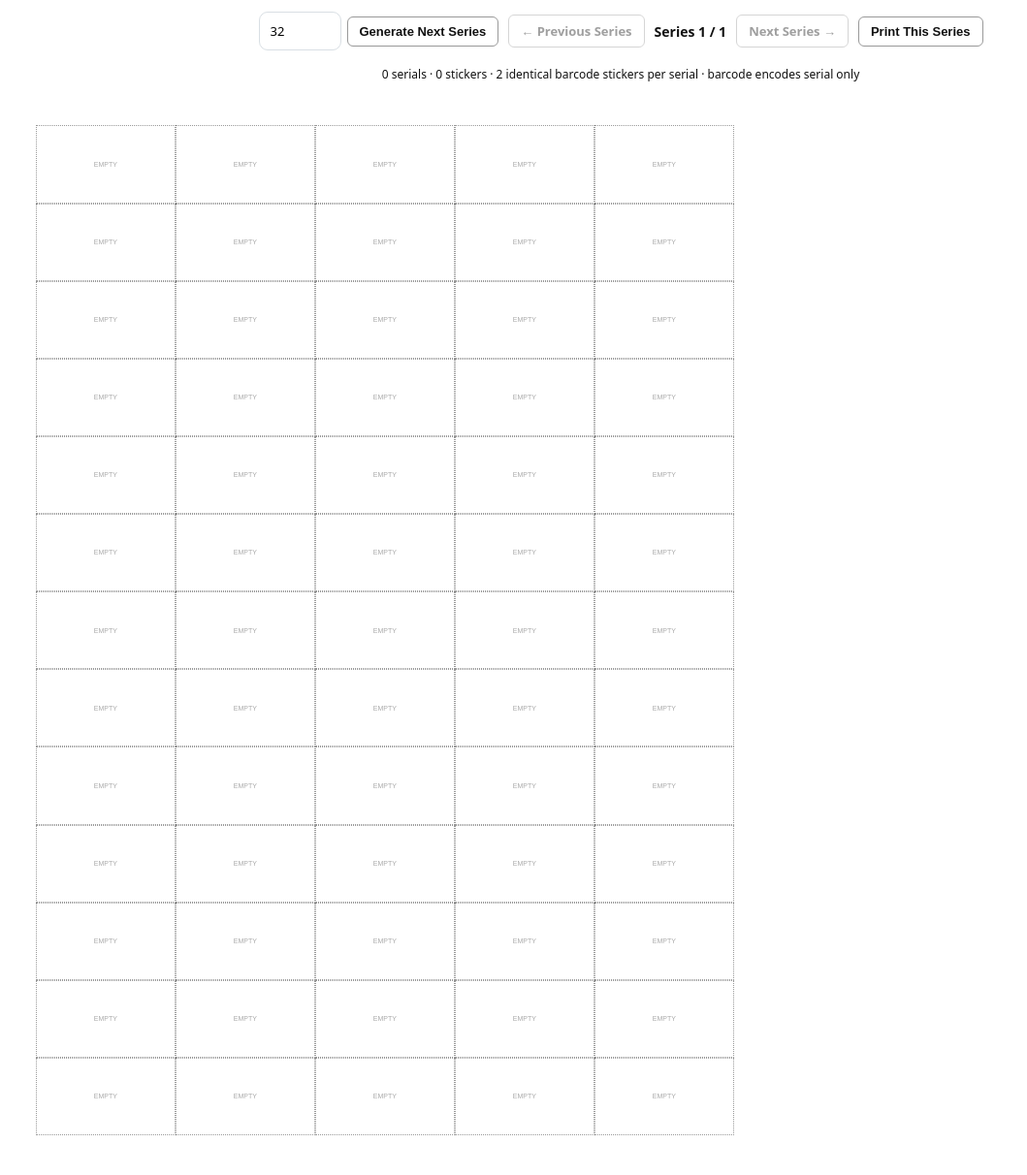
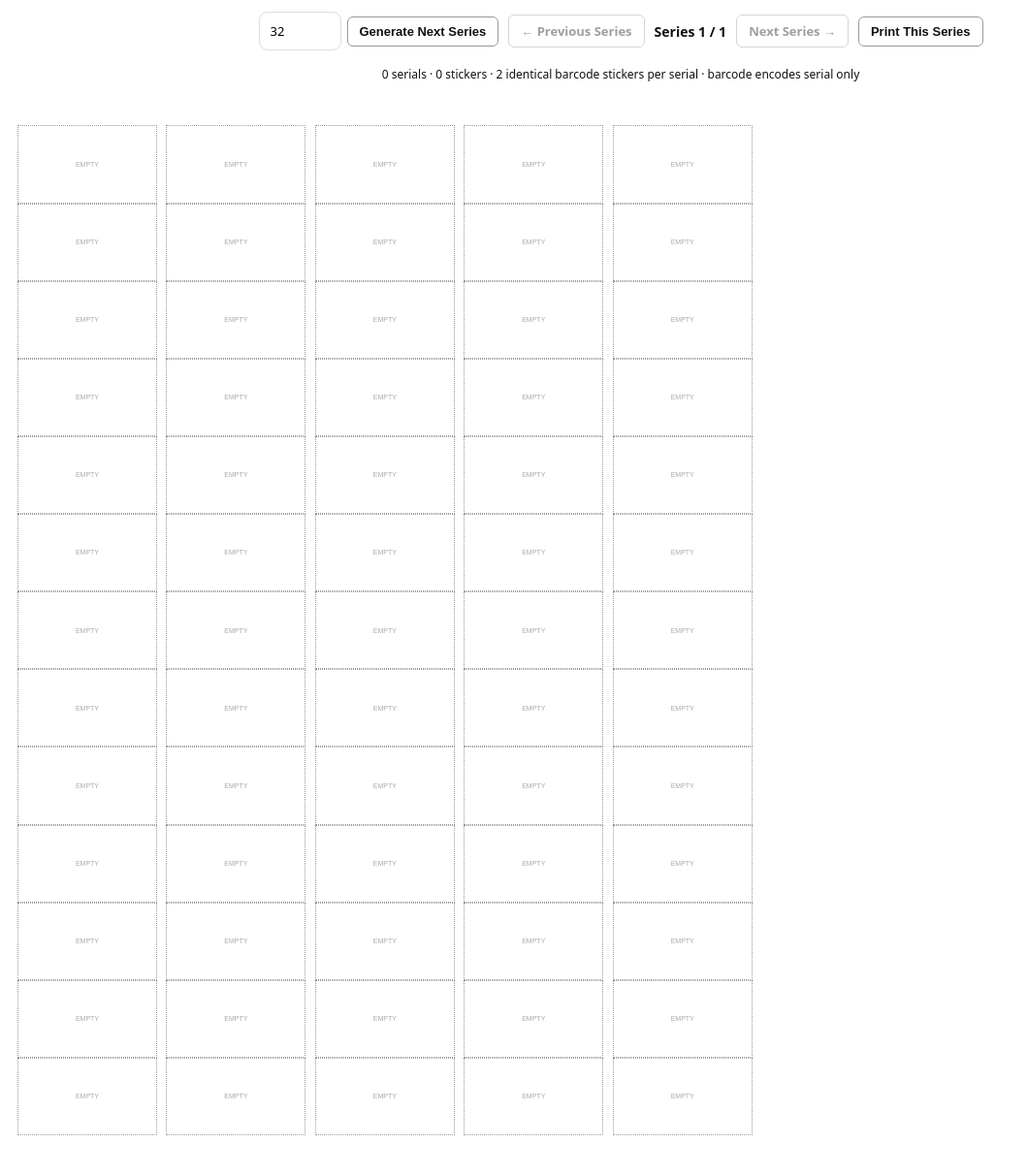
Before and after one commit to namritaag9-jpg/PEW, a Flask app: page /print/sticker-sheet in a window 1280 px wide. Shown: the whole page at 97% size, without its empty margins (0-1059 px from the left). Run offline with Flask 3, Linux system fonts and the light colour scheme; the visitor is signed in with stand-in values (Sample User, id 1); data that the repository does not hold is empty.

Commit message:
Update app.css

```diff
--- a/pos/static/css/app.css
+++ b/pos/static/css/app.css
@@ -120,22 +120,22 @@
 .restore-card{max-width:720px}.restore-card input[type=file]{padding:12px;background:#f8fafb}.loginbox .toast{margin:10px 0}
 
 /* =========================================
-   A4 65-UP STICKER SHEET
-   Label: 38.10mm × 21.20mm
-   5 columns × 13 rows
+   A4 65-UP STICKER SHEET — EXACT ALIGNMENT
+   Label: 38.1mm × 21.2mm
+   Horizontal gap: 2.5mm
    ========================================= */
 
 .sticker-sheet-document {
     width: 210mm !important;
     height: 297mm !important;
     margin: 0 !important;
-    padding: 10.7mm 9.75mm !important;
+    padding: 10.7mm 4.75mm !important;
     box-sizing: border-box !important;
     overflow: hidden !important;
 }
 
 .sheet65 {
-    width: 190.5mm !important;
+    width: 200.5mm !important;
     height: 275.6mm !important;
 
     margin: 0 !important;
@@ -145,17 +145,20 @@
     grid-template-columns: repeat(5, 38.1mm) !important;
     grid-template-rows: repeat(13, 21.2mm) !important;
 
-    gap: 0 !important;
+    column-gap: 2.5mm !important;
+    row-gap: 0 !important;
+
     overflow: hidden !important;
 }
 
+/* Exact label dimensions */
 .small-sticker {
     width: 38.1mm !important;
     height: 21.2mm !important;
 
     box-sizing: border-box !important;
     margin: 0 !important;
-    padding: 0.5mm !important;
+    padding: 0.4mm !important;
 
     display: flex !important;
     flex-direction: column !important;
@@ -166,9 +169,10 @@
     overflow: hidden !important;
 }
 
-/* Barcode fills almost the entire label */
+/* Large barcode */
 .small-sticker .barcode-img {
     display: block !important;
+
     width: 36.8mm !important;
     max-width: 36.8mm !important;
 
@@ -179,12 +183,17 @@
     object-fit: fill !important;
 }
 
-/* Tiny serial number */
+/* Small serial number */
 .small-sticker strong {
     font-size: 4.5px !important;
     line-height: 1 !important;
     margin-top: 0.4mm !important;
     white-space: nowrap !important;
+}
+
+/* Cut-line border */
+.small-sticker {
+    border: 0.1mm dotted #999 !important;
 }
 
 /* Print alignment */
@@ -206,14 +215,16 @@
         width: 210mm !important;
         height: 297mm !important;
         margin: 0 !important;
-        padding: 10.7mm 9.75mm !important;
+        padding: 10.7mm 4.75mm !important;
     }
 
     .sheet65 {
-        page-break-after: always;
+        width: 200.5mm !important;
+        height: 275.6mm !important;
+        page-break-after: always !important;
     }
 
     .sheet65:last-child {
-        page-break-after: auto;
+        page-break-after: auto !important;
     }
 }
```
